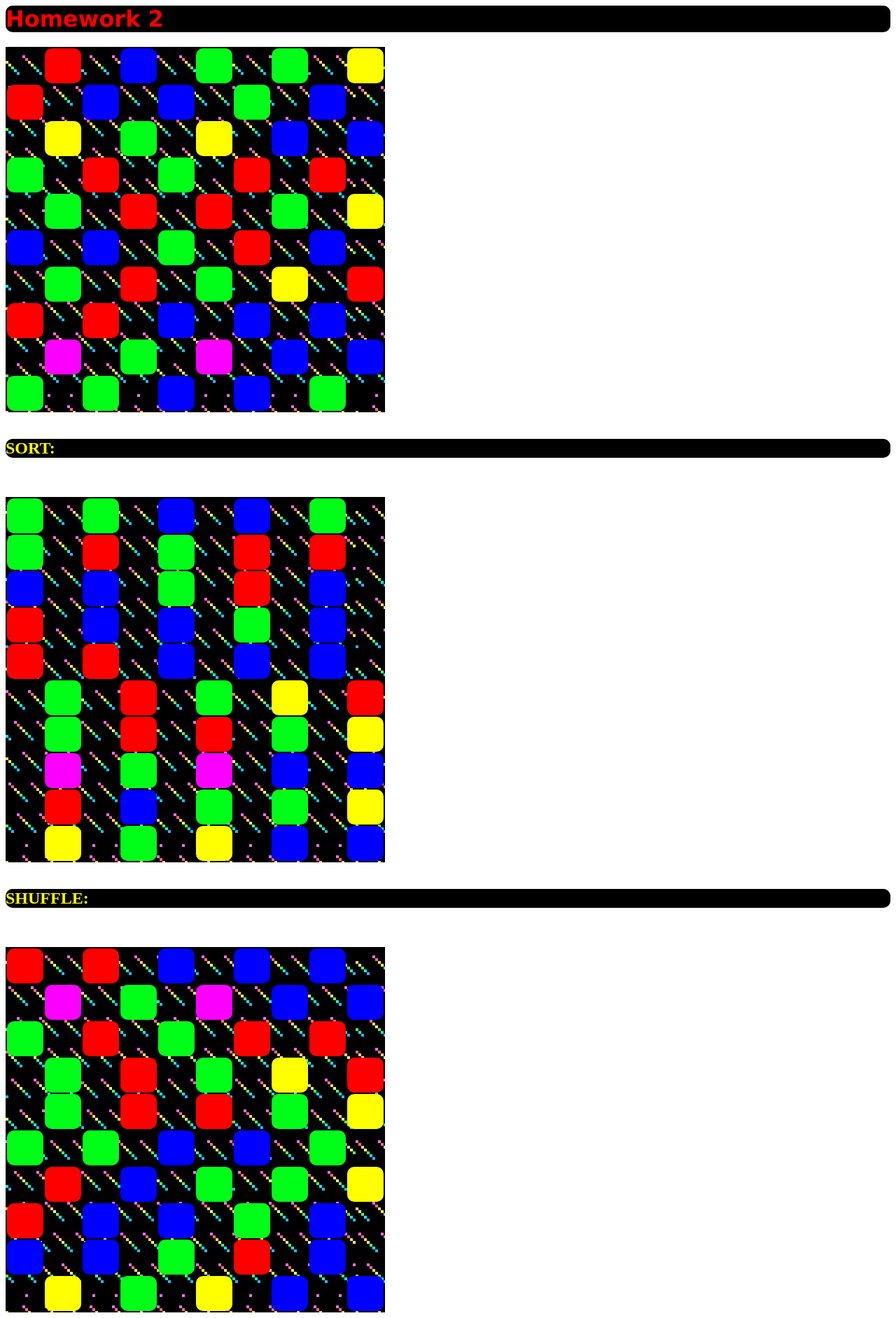
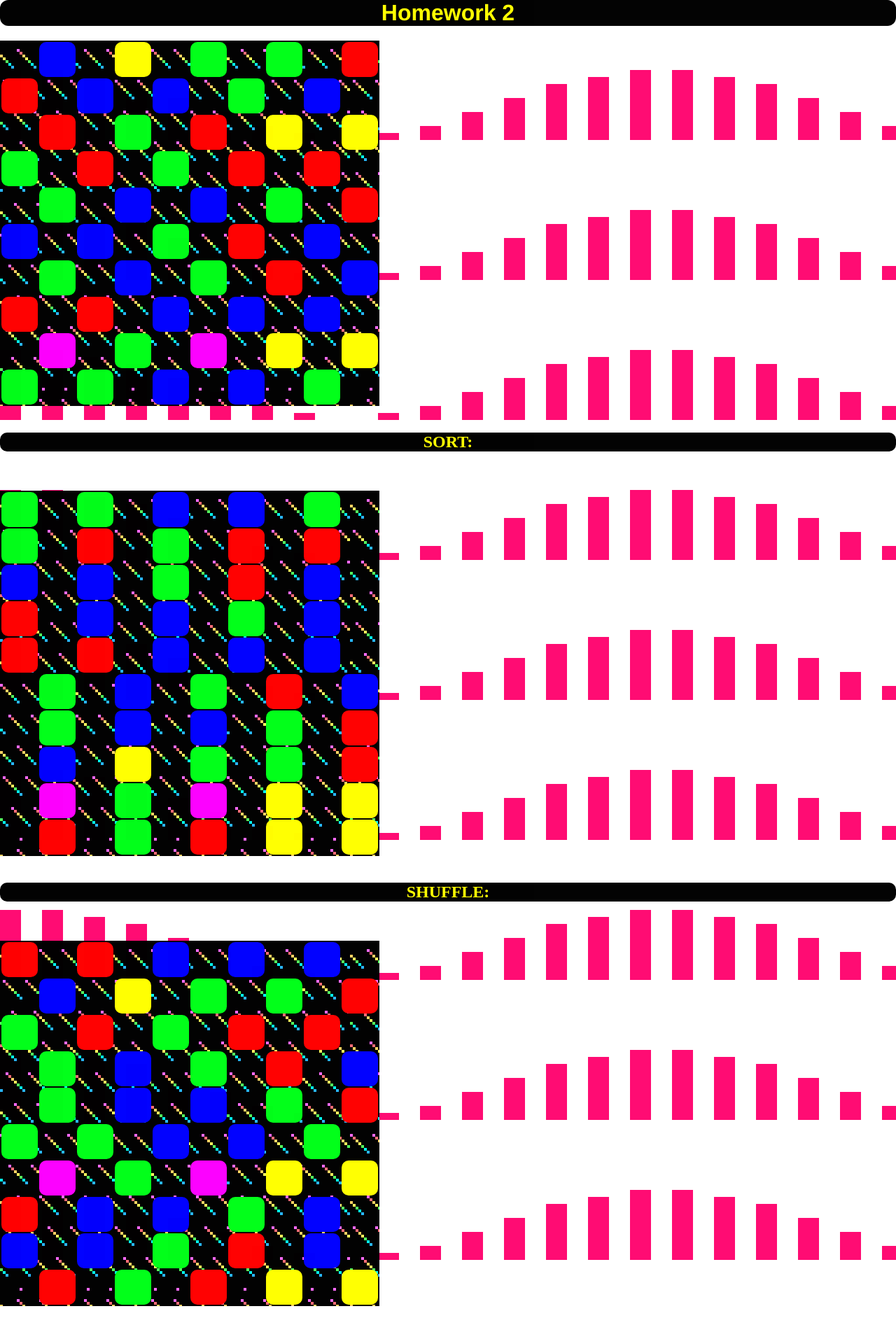
Before and after one commit to jamagdaleno/jamagdaleno, a PHP site: page /hw/hw2/index.php in a window 1280 px wide. Shown: the whole page at 70% size. Run offline with PHP 8.4, Linux system fonts and the light colour scheme.

Commit message:
Add files via upload

```diff
--- a/hw/hw2/index.php
+++ b/hw/hw2/index.php
@@ -17,16 +17,16 @@ $checkerboard=array();
                 $r = rand(0,4);
                 switch($r) {
                     case 0:
-                        $checkerboard[$row][$col]="red";
+                        $checkerboard[$row][$col]="blue";
                         break;
                     case 1:
                         $checkerboard[$row][$col]="00ff18";
                         break;
                     case 2:
-                        $checkerboard[$row][$col]="blue";
+                        $checkerboard[$row][$col]="yellow";
                         break;
                     case 3:
-                        $checkerboard[$row][$col]="yellow";
+                        $checkerboard[$row][$col]="red";
                         break;
                     case 4:
                         $checkerboard[$row][$col]="fc00ff";
@@ -141,7 +141,7 @@ echo "</table>";
 <!DOCTYPE html>
 <html>
     <head>
-        <title>Assignment 2</title>
+        <title>Homework 2</title>
 
         <link rel="stylesheet" href="styles.css">
 
--- a/hw/hw2/styles.css
+++ b/hw/hw2/styles.css
@@ -1,22 +1,33 @@
-h1
-{
-    color: red;
+h1 {
+    color: yellow;
     margin-left: 0px;
-    font-family: verdana;
+    font-family: Helvetica, Arial, sans-serif;
     background-color: black;
+    border-radius: 12px;
+}
+
+table  {
+    background-image: url("img/giphy.gif");
+}
+
+td {
     border-radius: 10px;
 }
-table
-{
-    background-image: url("img/giphy.gif");
-}
-td
-{
-    border-radius: 10px;
-}
-h2
-{
+
+h2 {
     color: yellow;
     background-color: black;
     border-radius: 10px;
 }
+
+html {
+    height: 100%;
+    width: 100%;
+}
+
+body {
+    text-align: center;
+    margin: auto;
+    background-image: url("img/giphy2.gif");
+    opacity: 0.99;
+}
```
Also changed, not shown: hw/hw2/img/giphy2.gif (added).
